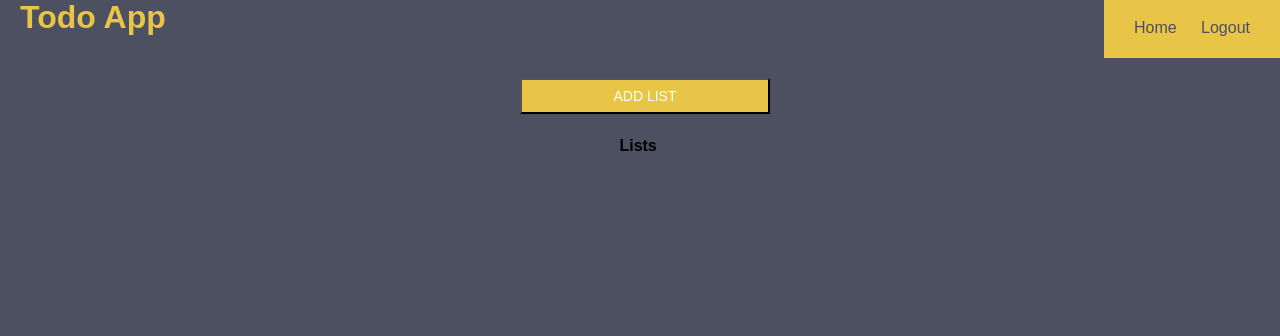
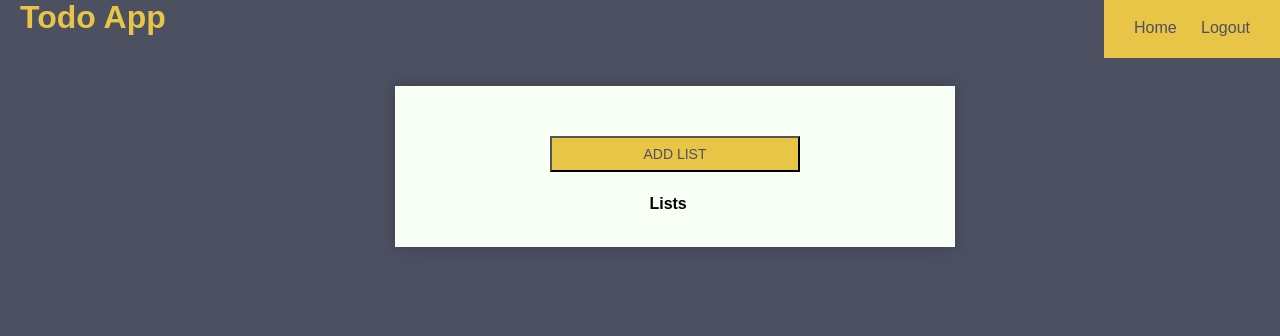
Before and after one commit to anouckdeben95/todoapp, a PHP site: page / in a window 1280 px wide. Shown: the part 22-358 px from the top of the page. Run offline with PHP 8.4, Linux system fonts and the light colour scheme; the visitor is signed in with stand-in values (Sample User, id 1); data that the repository does not hold is empty.

Commit message:
Update index.php
CSS

```diff
--- a/index.php
+++ b/index.php
@@ -22,6 +22,7 @@
     <meta http-equiv="X-UA-Compatible" content="ie=edge">
     <link rel = "stylesheet" type = "text/css" href = "css/reset.css"/>
     <link rel = "stylesheet" type = "text/css" href = "css/style.css"/>
+    <link rel = "stylesheet" type = "text/css" href = "css/add.css"/>
     <style>
         main{
             max-width: 500px;
@@ -33,7 +34,7 @@
             margin: 20px 25% 20px 25%;
             display: inline-block;
             cursor: pointer;
-            color: #FFFFFF;
+            color: #4D5061;
             font-size: 14px;
             padding: 8px 18px;
             text-decoration: none;
@@ -69,7 +70,7 @@
         <h1>Todo App</h1>
     </header>
     <main>
-
+        <div class="whitelist">
         <input type="submit" class="btn" value="Add list" onClick="window.location.href='addlist.php'"><br>
 
         <table class="listing">
@@ -93,6 +94,7 @@
         ?>
         </tbody>
         </table>
+    </div>
     </main>
     <footer>
 
```
